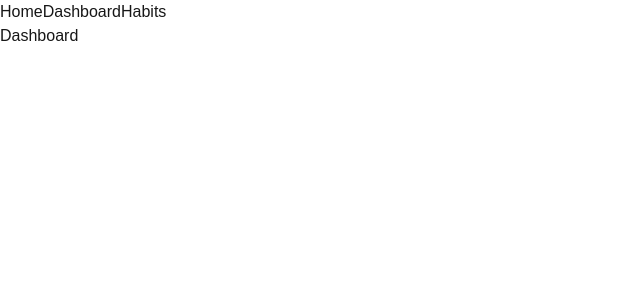
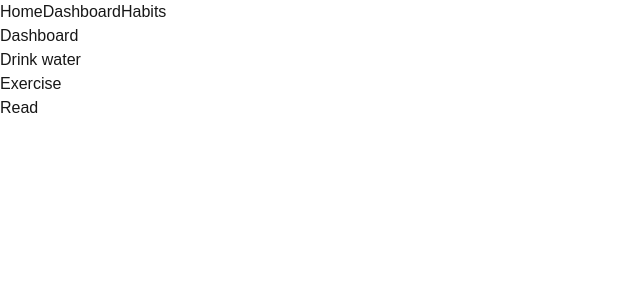
Before and after one commit to MLizwe/habit-tracker, a Next.js app: page /dashboard in a window 1280 px wide. Shown: the top 300 px of the page, without its empty margins (0-640 px from the left). Built offline with nearby package versions, Linux system fonts and the light colour scheme.

Commit message:
Add fetch call to dashboard to display habits from API route

```diff
--- a/app/dashboard/page.js
+++ b/app/dashboard/page.js
@@ -1,7 +1,26 @@
+"use client"
+import { useState, useEffect } from "react"
+
+
 export default function Dashboard() {
+
+  const [habits, setHabits] = useState([])
+
+  useEffect (() => {
+    fetch('/api/habits')
+    .then((response) => response.json())
+    .then ((data) => setHabits(data))
+
+  }, [])
+
   return (
     <div>
       <h1>Dashboard</h1>
+
+      {habits.map((habit) => (
+        <p>{habit.name}</p>
+      ))}
+
     </div>
   );
 }
```
